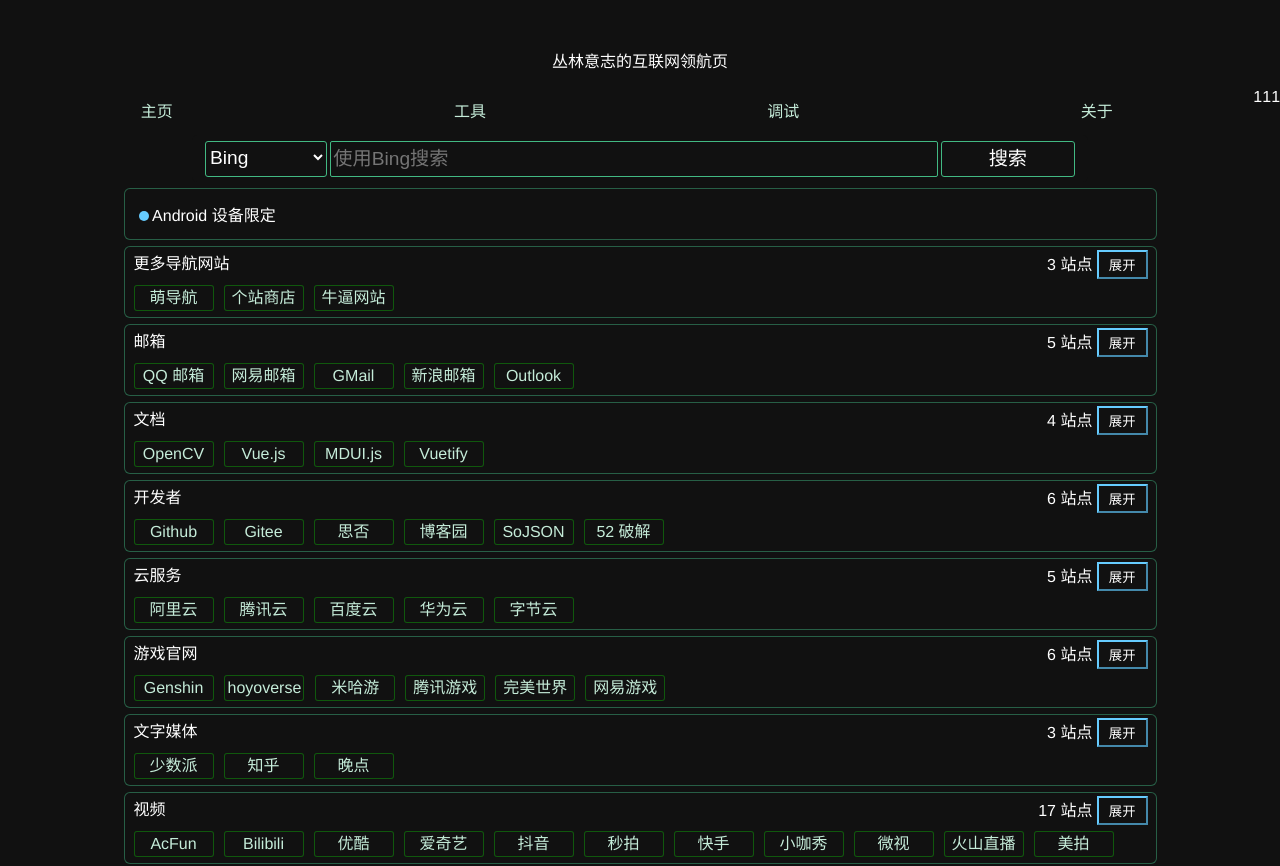
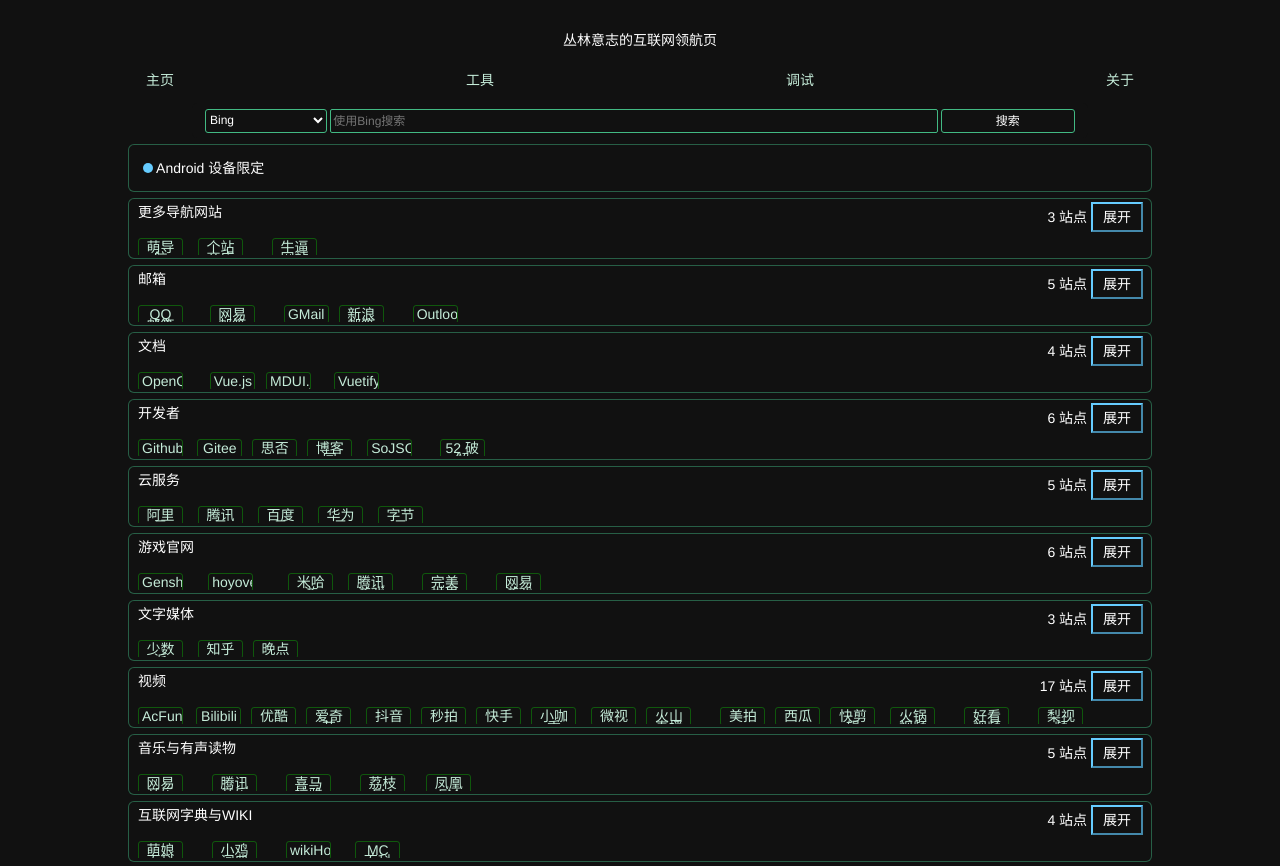
Before and after one commit to conglinyizhi/NavigationCenter, a Vue app: page / in a window 1280 px wide. Shown: the top 866 px of the page. Built offline with nearby package versions, Linux system fonts and the light colour scheme.

Commit message:
压缩代码量，恢复样式

```diff
--- a/src/App.vue
+++ b/src/App.vue
@@ -17,7 +17,7 @@ export default {
 };
 </script>
 
-<style>
+<style lang="less">
 #app {
   font-family: Avenir, Helvetica, Arial, sans-serif;
   -webkit-font-smoothing: antialiased;
@@ -27,15 +27,22 @@ export default {
 }
 
 /* 深色模式 */
+.bgBlack,
 html {
-  background: #111;
+  background-color: #111 !important;
 }
-body,*{
-  background-color: #111;
-  color: #fff;
-}
-body{
+body {
   min-height: 100vh;
-  margin:0;
+  margin: 0;
+  .bgBlack();
+  & * {
+    background-color: #111;
+    color: #fff;
+  }
+  & #app a {
+    color: rgb(197, 236, 217);
+    text-decoration: none;
+    overflow: hidden;
+  }
 }
 </style>
--- a/src/components/header.vue
+++ b/src/components/header.vue
@@ -3,39 +3,46 @@
     <div id="headerTitle">
       丛林意志的互联网领航页
     </div>
-    <div id="headerMenu" class="row">
-      <router-link class="col-md-1" to="/">主页</router-link>
-      <router-link class="col-md-1" to="/tools">工具</router-link>
-      <router-link class="col-md-1" to="/debug">调试</router-link>
-      <router-link class="col-md-1" to="/about">关于</router-link>
-      <span class="col-md-1" v-for="a in 3" :key="a">1</span>
+    <div id="headerMenu">
+      <router-link
+        v-for="(l,key) in h"
+        :key="key"
+        :to="l.to"
+      >{{l.name}}</router-link>
     </div>
   </div>
 </template>
 
-<script setup>
-defineProps({});
+<script>
+export default {
+  data() {
+    return {
+      h: [
+        { name: "主页", to: "/" },
+        { name: "工具", to: "/tools" },
+        { name: "调试", to: "/debug" },
+        { name: "关于", to: "/about" },
+      ],
+    };
+  },
+};
 </script>
-
 <style lang="less">
-/* #header {
-  padding: 1rem;
-} */
 #headerMenu {
   display: flex;
 }
+
 #header a {
   width: 100%;
   display: inline-block;
   flex: 1;
   padding: 10px;
+  &:hover {
+    background: #151 !important;
+  }
 }
 
-#header a:hover {
-  background: #151;
-}
-
-#headerTitle{
+#headerTitle {
   padding: 3rem 0 1rem;
 }
 </style>
--- a/src/components/navigation.vue
+++ b/src/components/navigation.vue
@@ -242,7 +242,7 @@ export default {
 };
 </script>
 
-<style>
+<style lang="less">
 .linkCardGroup {
   border: 1px #42b98377 groove;
   padding: 3px;
@@ -261,17 +261,13 @@ export default {
 .title {
   padding: 0 5px 3px;
   display: flex;
-}
-.title .left {
-  flex: 3;
-}
-.title .right {
-  text-align: right;
-  flex: 2;
-}
-a {
-  color: rgb(197, 236, 217);
-  text-decoration: none;
+  & .left {
+    flex: 3;
+  }
+  & .right {
+    text-align: right;
+    flex: 2;
+  }
 }
 .linkCard {
   border: 1px #0ed8075b groove;
@@ -284,14 +280,14 @@ a {
   min-width: 4.5rem;
   max-width: 7rem;
   line-height: 1.1rem;
+  &:hover {
+    border-color: #13ff0b;
+  }
 }
 @media screen and (min-width: 360px) {
   .linkCardLine {
     column-count: 3;
   }
-}
-.linkCard:hover {
-  border-color: #13ff0b;
 }
 
 .linkCardItem {
--- a/src/main.js
+++ b/src/main.js
@@ -1,6 +1,6 @@
 import { createApp } from 'vue'
 import App from './App.vue'
 import router from './router'
-// import 'bootstrap/dist/css/bootstrap.min.css'
+import 'bootstrap/dist/css/bootstrap.min.css'
 
 createApp(App).use(router).mount('#app')
```
